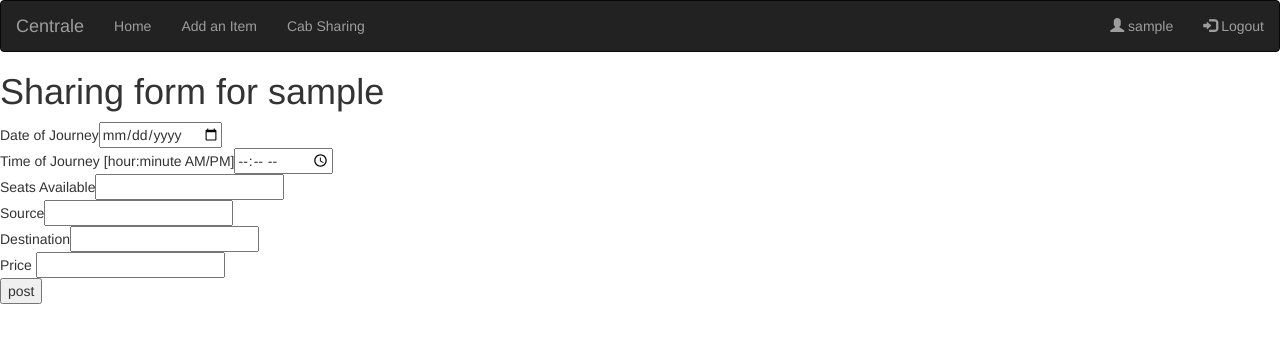
After one commit to vinitkumawat31/Centrale, a Flask app: page /sharing_form in a window 1280 px wide. The commit adds this page. Shown: the top 343 px of the page. Run offline with Flask 2, Linux system fonts and the light colour scheme; the visitor is signed in with stand-in values (Sample User, id 1); parts of the project's set-up code (start-up, migrations or seed data) failed here and were passed over; some libraries are stand-ins or nearby versions.

Commit message:
added cab sharing

```diff
--- a/app/app.py
+++ b/app/app.py
@@ -22,9 +22,6 @@ mysql = MySQL(app)
 @app.route('/',methods=['GET','POST'])
 
 def index():
-
-
-
     if request.method== 'POST' and request.form['btn'] == 'sign-up':     #get form data
         userDetails = request.form
         name = userDetails['name']
@@ -79,6 +76,7 @@ def login():
             return "Username or Password is wrong"
         else:
             session['user'] = username
+            session.permanent = True
             return redirect('/profile')
 
 
@@ -179,5 +177,48 @@ def post_details(post_id):
     else:
         return redirect('/')
     return render_template('post_details.html')
+
+@app.route('/sharing_index',methods=['GET','POST'])
+
+def sharing_index():
+    cur = mysql.connection.cursor()
+    resultValue = cur.execute("SELECT * FROM sharing")
+    if resultValue > 0:
+        sharing = cur.fetchall()
+        return render_template('sharing_index.html', sharing = sharing)
+    return render_template('sharing_index.html')
+
+
+@app.route('/sharing_form',methods=['GET','POST'])
+
+def sharing_form():
+    if 'user' in session :
+        if request.method == 'POST':
+
+             postDetails = request.form
+             username = session['user']
+             date = postDetails['date']
+             time = postDetails['time']
+             seats = postDetails['seats']
+             source = postDetails['source']
+             destination = postDetails['destination']
+             price = postDetails['price']
+             cur = mysql.connection.cursor()
+             cur.execute("SELECT * from users where username='" + username + "'")
+             row = cur.fetchone()
+             user_id = row[0]
+             cur.close()
+             cur = mysql.connection.cursor()
+             cur.execute("INSERT INTO sharing(username,user_id,date,time,seats,source,destination,price) VALUES(%s,%s,%s,%s,%s,%s,%s,%s)",(username,user_id,date,time,seats,source,destination,price))
+             mysql.connection.commit()
+             cur.close()
+
+             #return file.filename
+        return render_template('sharing_form.html')
+    else:
+        return 'please login'
+
+
+
 if __name__ == '__main__':
     app.run(debug=True)
--- a/app/templates/header.html
+++ b/app/templates/header.html
@@ -4,7 +4,7 @@
 	<title>{% block title %}{% endblock %}</title>
 	 <!-- Latest compiled and minified CSS -->
 <link rel="stylesheet" href="https://maxcdn.bootstrapcdn.com/bootstrap/3.3.7/css/bootstrap.min.css">
-
+<link rel="stylesheet" href="https://cdnjs.cloudflare.com/ajax/libs/font-awesome/4.7.0/css/font-awesome.min.css">
 <!-- jQuery library -->
 <script src="https://ajax.googleapis.com/ajax/libs/jquery/3.3.1/jquery.min.js"></script>
 
@@ -20,7 +20,7 @@
     <ul class="nav navbar-nav">
       <li ><a href="/">Home</a></li>
       <li><a href="/post_form">Add an Item </a></li>
-      <li><a href="#">Page 2</a></li>
+      <li><a href="/sharing_index">Cab Sharing</a></li>
     </ul>
     <ul class="nav navbar-nav navbar-right">
     	{% if session['user'] %}
--- a/app/templates/index.html
+++ b/app/templates/index.html
@@ -37,7 +37,7 @@
 					<h1>{{post[3]}}</h1>
 					<p>{{post[4]}}</p>
 
-						<h3>Price : {{post[5]}}</h3>
+						<h3>Price : <i class="fa fa-rupee"></i> {{post[5]}}</h3>
 					<a href="/post_details/{{post[0]}}"><button>Buy</button></a>
 
 
--- a/app/templates/post_form.html
+++ b/app/templates/post_form.html
@@ -1,4 +1,5 @@
 {% extends "header.html" %}
+{% block title %}Post form{% endblock %}
 {% block body %}
 <h1>Post form for {{session['user']}}</h1>
 <form method="Post" action="/post_form" enctype="multipart/form-data">
--- /dev/null
+++ b/app/templates/sharing_form.html
@@ -0,0 +1,23 @@
+{% extends "header.html" %}
+{% block title %}Sharing Form{% endblock %}
+{% block body %}
+<h1>Sharing form for {{session['user']}}</h1>
+<form method="Post" action="/sharing_form" enctype="multipart/form-data">
+	Date of Journey<input type="date" name="date"required/>
+	<br>
+	Time of Journey [hour:minute AM/PM]<input type="time" name="time"required/>
+	<br>
+	Seats Available<input type="number" name="seats"required/>
+	<br>
+	Source<input type="text" name="source"required/>
+	<br>
+	Destination<input type="text" name="destination"required/>
+	<br>
+	Price <input type="number" name="price"required/>
+	<br>
+	<!-- Upload Image <input type="file" name="image"/>
+	<br> -->
+
+	<input type="submit" name="Post" value="post">
+</form>
+{% endblock %}
```
Also changed, not shown: app/templates/sharing_index.html (added, +29 -0 lines).
